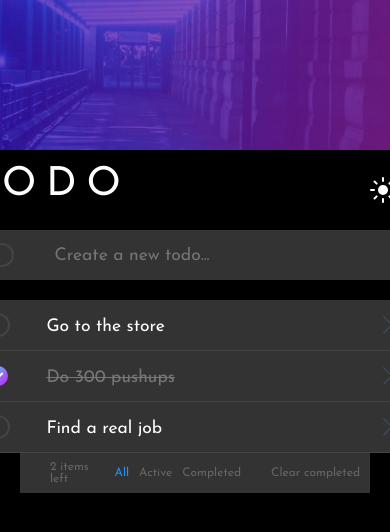
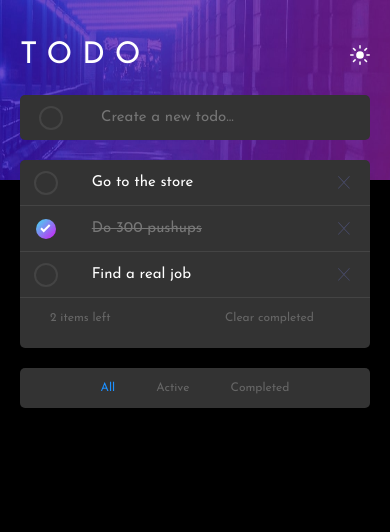
Before and after one commit to PeshwariNaan/frontend-mentor-todo-list, a React (Vite) app: page / in a window 390 px wide. Shown: the top 532 px of the page. Built offline with nearby package versions, Linux system fonts and the light colour scheme.

Commit message:
Finished styling for mobile view. Changed how icons were displayed to make them responsive. Reconfigured taskbar component to use grid.

```diff
--- a/src/components/background/background.styles.jsx
+++ b/src/components/background/background.styles.jsx
@@ -16,8 +16,8 @@ export const BackgroundImageDark = styled.img`
   width: 100vw;
   height: 35rem;
   min-width: 80rem;
-  @media (max-width: 800px) {
-    height: 15rem;
+  @media (max-width: 600px) {
+    height: 18rem;
     min-width: 50rem;
   }
 `;
@@ -28,8 +28,8 @@ export const BackgroundImageLight = styled.img`
   height: 35rem;
   min-width: 100rem;
 
-  @media (max-width: 800px) {
-    height: 15rem;
+  @media (max-width: 600px) {
+    height: 18rem;
     min-width: 50rem;
   }
 `;
--- a/src/components/header/header.component.jsx
+++ b/src/components/header/header.component.jsx
@@ -1,8 +1,10 @@
 import { useContext } from 'react';
 import { ThemeContext } from '../../contexts/theme.context';
-import { HeaderContainer, IconContainer, Title } from './header.styles';
+import { HeaderContainer, IconContainer, Title, IconImage } from './header.styles';
 import { ReactComponent as Moon } from '../../assets/icon-moon.svg';
 import { ReactComponent as Sun } from '../../assets/icon-sun.svg';
+import sun from '../../assets/icon-sun.svg'
+import moon from '../../assets/icon-moon.svg'
 import { actiontypes } from '../../contexts/theme.context';
 
 const Header = () => {
@@ -25,9 +27,9 @@ const Header = () => {
         <Title >todo</Title>
         <IconContainer >
           {darkMode ? (
-            <Sun onClick={toggleThemeHandler} />
+            <IconImage src={sun} onClick={toggleThemeHandler} />
           ) : (
-            <Moon onClick={toggleThemeHandler} />
+            <IconImage src={moon} onClick={toggleThemeHandler} />
           )}
         </IconContainer>
       </HeaderContainer>
@@ -35,3 +37,7 @@ const Header = () => {
   };
 
   export default Header;
+  // <Sun onClick={toggleThemeHandler} />
+  // ) : (
+  //   <Moon onClick={toggleThemeHandler} />
+  // )}
--- a/src/components/header/header.styles.jsx
+++ b/src/components/header/header.styles.jsx
@@ -1,5 +1,4 @@
 import styled from 'styled-components';
-
 
 export const HeaderContainer = styled.div`
   display: flex;
@@ -8,6 +7,12 @@ export const HeaderContainer = styled.div`
   height: 8rem;
   justify-content: space-between;
   align-items: center;
+
+  @media (max-width: 600px) {
+    margin: 3rem 30% 1.5rem 30%;
+    width: 35rem;
+    height: 5rem;
+  }
 `;
 
 export const Title = styled.h1`
@@ -18,6 +23,10 @@ export const Title = styled.h1`
   text-transform: uppercase;
   color: #fff;
 
+  @media (max-width: 600px) {
+    font-size: 3rem;
+    padding: 0 0 0 0;
+  }
 `;
 
 export const IconContainer = styled.div`
@@ -25,11 +34,22 @@ export const IconContainer = styled.div`
   height: 5rem;
   width: 5rem;
   align-items: center;
-  justify-items: center;
+  justify-content: center;
   cursor: pointer;
+
+  @media (max-width: 600px) {
+    justify-content: flex-end;
+    height: 3rem;
+    width: 3rem;
+  }
 `;
 
 export const IconImage = styled.img`
-  width: 100%;
-  height: 100%;
+  width: 3rem;
+  height: 3rem;
+
+  @media (max-width: 600px) {
+    height: 2rem;
+    width: 2rem;
+  }
 `;
--- a/src/components/input/input.styles.jsx
+++ b/src/components/input/input.styles.jsx
@@ -5,10 +5,14 @@ export const InputContainer = styled.div`
   flex-direction: row;
   width: 45rem;
   height: 5rem;
-  border-radius: .5rem;
+  border-radius: 0.5rem;
   justify-content: space-between;
   overflow: hidden;
 
+  @media (max-width: 600px) {
+    width: 35rem;
+    height: 4.5rem;
+  }
 `;
 
 export const StyledInput = styled.input`
@@ -22,6 +26,9 @@ export const StyledInput = styled.input`
   border-style: none;
   padding-left: 2rem;
 
+  @media (max-width: 600px) {
+    font-size: 1.5rem;
+  }
 `;
 
 export const CircleContainer = styled.div`
@@ -31,7 +38,6 @@ export const CircleContainer = styled.div`
   align-items: center;
   justify-content: center;
   background-color: ${(props) => (props.isDark ? '#333' : '#fff')};
-
 `;
 
 export const ClearTextCircle = styled.div`
@@ -39,5 +45,4 @@ export const ClearTextCircle = styled.div`
   height: 2rem;
   border-radius: 100%;
   border: 2px solid #444;
-  //color: white;
 `;
--- a/src/components/task-bar/taskbar.component.jsx
+++ b/src/components/task-bar/taskbar.component.jsx
@@ -30,7 +30,7 @@ const TaskBar = ({ onFilterChange }) => {
       <RemainingItemsContainer>
         <Text isDark={darkMode}>{activeTodoNumber} items left</Text>
       </RemainingItemsContainer>
-      <FilterContainer>
+      <FilterContainer isDark={darkMode}>
         {filterCategories.map((filteredCategory) => (
           <Filter
             isDark={darkMode}
--- a/src/components/task-bar/taskbar.styles.jsx
+++ b/src/components/task-bar/taskbar.styles.jsx
@@ -1,41 +1,74 @@
 import styled from 'styled-components';
 
 export const TaskBarContainer = styled.div`
-  display: flex;
+  display: grid;
+  grid-template-columns: max-content 1fr min-content;
   width: 45rem;
   height: 5rem;
   align-items: center;
-  justify-content: space-between;
+  border-radius: 0 0 0.5rem 0.5rem;
   background-color: ${(props) => (props.isDark ? '#333' : '#fff')};
-  box-shadow: ${(props) => (props.isDark ? null : '0px .5rem 1rem  #777, -.5rem .5rem 1rem  #777, .5rem .5rem 1rem  #777')};
+  box-shadow: ${(props) =>
+    props.isDark
+      ? null
+      : '0px .5rem 1rem  #777, -.5rem .5rem 1rem  #777, .5rem .5rem 1rem  #777'};
   z-index: 100;
 
   @media (max-width: 600px) {
+    grid-template-rows: repeat(2, 4rem);
+    grid-template-columns: 1fr 1fr;
+    grid-row-gap: 3rem;
     width: 35rem;
-    height: 4rem;
   }
 `;
 
 export const RemainingItemsContainer = styled.div`
-  display: flex;
+  display: grid;
+  grid-column: 1 / 2;
+  //display: flex;
   width: max-content;
   padding: 0 2rem 0 3rem;
+
+  @media (max-width: 600px) {
+    grid-column: 1 / 2;
+    grid-row: 1 / 2;
+  }
 `;
 
 export const FilterContainer = styled.div`
+  grid-column: 2 / 3;
   display: flex;
-  justify-content: space-between;
-  gap: 1rem;
+  flex-direction: row;
+  justify-content: space-around;
+
+  @media (max-width: 600px) {
+    grid-column: 1 / 3;
+    grid-row: 2 / 3;
+    background-color: ${(props) => (props.isDark ? '#333' : '#fff')};
+    height: 4rem;
+    border-radius: 0.5rem;
+    box-shadow: ${(props) =>
+    props.isDark
+      ? null
+      : '0px .5rem 1rem  #777, -.5rem .5rem 1rem  #777, .5rem .5rem 1rem  #777'};
+      padding: 0 6rem;
+  }
 `;
 
 export const ClearItemsContainer = styled.div`
-  display: flex;
+  display: grid;
+  grid-column: 3 / 4;
   width: max-content;
   justify-items: flex-end;
   padding: 0 1rem 0 3rem;
+
+  @media (max-width: 600px) {
+    grid-column: 2 / 3;
+    grid-row: 1 / 2;
+  }
 `;
 
-export const Filter = styled.a`
+export const Filter = styled.button`
   font-family: 'Josefin Sans', sans-serif;
   font-size: 1.2rem;
   height: 100%;
@@ -46,28 +79,31 @@ export const Filter = styled.a`
   cursor: pointer;
   ${({ active }) =>
     active &&
-    `
-    color: #1E90FF;
+    ` color: #1E90FF;
   `}
-    &:hover {
-      ${props => {
-      if(props.active){
-        return`
+  &:hover {
+    ${(props) => {
+      if (props.active) {
+        return `
         null
-        `
+        `;
       }
-        if(props.isDark){
-          return`
+      if (props.isDark) {
+        return `
           color: #fff;
-          `
-        }if(!props.isDark) {
-          return`
+          `;
+      }
+      if (!props.isDark) {
+        return `
           color: #000000;
-          ` }
-      }}
-    }
+          `;
+      }
+    }}
+  }
+  @media (max-width: 600px) {
+    padding: 0 0 0 0;
+  }
 `;
-//color: #C71585;
 
 export const Text = styled.p`
   font-family: 'Josefin Sans', sans-serif;
--- a/src/components/task-item/task-item.component.jsx
+++ b/src/components/task-item/task-item.component.jsx
@@ -3,13 +3,15 @@ import { ReactComponent as Cross } from '../../assets/icon-cross.svg';
 import { ThemeContext } from '../../contexts/theme.context';
 import { TodoContext } from '../../contexts/todos.context';
 import { ReactComponent as Check } from '../../assets/icon-check.svg';
+import cross from '../../assets/icon-cross.svg'
 import {
   TaskContainer,
   CheckboxContainer,
   Circle,
   TaskText,
   DeleteContainer,
-  CheckContainer
+  CheckContainer,
+  CheckImage
 } from './task-item.styles';
 
 const TaskItem = ({ todo }) => {
@@ -28,10 +30,12 @@ const TaskItem = ({ todo }) => {
       </CheckboxContainer>
       <TaskText isDone={isDone} isDark={darkMode}>{task}</TaskText>
       <DeleteContainer>
-        <Cross onClick={() => deleteTodo(id)} />
+        <CheckImage src={cross} onClick={() => deleteTodo(id)} />
       </DeleteContainer>
     </TaskContainer>
   );
 };
 
 export default TaskItem;
+
+//<Cross onClick={() => deleteTodo(id)} />
--- a/src/components/task-item/task-item.styles.jsx
+++ b/src/components/task-item/task-item.styles.jsx
@@ -11,6 +11,11 @@ export const TaskContainer = styled.div`
   background-color: ${(props) => (props.isDark ? '#333' : '#fff')};
   border-bottom: 1px solid #444;
   justify-items: center;
+
+  @media (max-width: 600px) {
+    width: 35rem;
+    height: 4.5rem;
+  }
 `;
 
 export const TaskText = styled.p`
@@ -29,6 +34,9 @@ export const TaskText = styled.p`
       `
     }
   }}
+  @media (max-width: 600px) {
+    font-size: 1.5rem;
+  }
 `;
 
 export const CheckboxContainer = styled.div`
@@ -92,3 +100,13 @@ export const CheckContainer = styled.div`
   align-items: center;
   justify-content: center;
 `
+
+export const CheckImage = styled.img`
+  width: 1.75rem;
+  height: 1.75rem;
+
+  @media (max-width: 600px) {
+    width: 1.25rem;
+  height: 1.25rem;
+  }
+`
--- a/src/components/task-list/task-list.component.jsx
+++ b/src/components/task-list/task-list.component.jsx
@@ -17,7 +17,7 @@ const TaskList = ({ todoList, filter }) => {
       setNotice('You have no active todos');
     }
     if (filter === 'Completed') {
-      setNotice('You have no completed todos! You better get back to work.');
+      setNotice('You have no completed todos!');
     }
   };
   useEffect(() => {
@@ -33,7 +33,9 @@ const TaskList = ({ todoList, filter }) => {
           return <TaskItem key={todo.id} todo={todo} id={todo.id} />;
         })}
     </ListContainer> ) : (
+      <NoticeContainer>
       <NoticeText isDark={darkMode}>{notice}</NoticeText>
+      </NoticeContainer>
     )}
     </>
   );
--- a/src/components/task-list/task-list.styles.jsx
+++ b/src/components/task-list/task-list.styles.jsx
@@ -5,7 +5,7 @@ export const ListContainer = styled.div`
   flex-direction: column;
   width: max-content;
   margin-top: 2rem;
-  border-radius: 0.5rem;
+  border-radius: 0.5rem 0.5rem 0 0;
   overflow: hidden;
   box-shadow: ${props => props.isDark ? null : '0 1rem 1rem 0.5rem #777'};
 `;
@@ -14,11 +14,13 @@ export const NoticeText = styled.h2`
   color: #fff;
   font-family: 'Josefin Sans', sans-serif;
   font-size: 1.75rem;
+  text-align: center;
 `;
 
 export const NoticeContainer = styled.div`
     display: flex;
+    align-items: center;
+    justify-content: center;
     width: 45rem;
-    height: 2rem;
-    background-color: #333;
+    height: 5rem;
 `
```
Also changed, not shown: src/components/UI/checkbox-circle/checkbox-circle.component.jsx (deleted, +0 -11 lines), src/components/UI/checkbox-circle/checkbox-circle.styles.jsx (deleted, +0 -8 lines).
